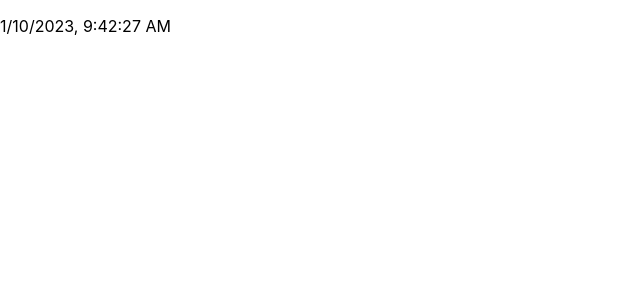
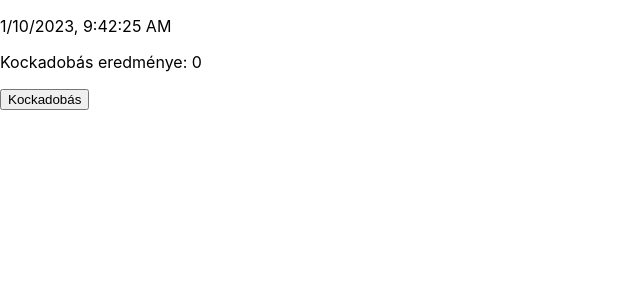
Before and after one commit to Morgi03/react-hello-Frontend, a React (Create React App) app: page / in a window 1280 px wide. Shown: the top 300 px of the page, without its empty margins (0-640 px from the left). Built offline with nearby package versions, Linux system fonts and the light colour scheme.

Commit message:
kockadobás

```diff
--- a/src/App.tsx
+++ b/src/App.tsx
@@ -1,30 +1,43 @@
-import React, { Component } from 'react';
-import logo from './logo.svg';
-import './App.css';
+import React, { Component } from "react";
+import logo from "./logo.svg";
+import "./App.css";
 
 interface State {
   datum: Date;
+  dobas: number;
 }
 
 class App extends Component<{}, State> {
-
   constructor(props: {}) {
     super(props);
 
     this.state = {
-      datum: new Date()
-    }
+      datum: new Date(),
+      dobas: 0,
+    };
 
     setInterval(() => {
       this.setState({
-        datum: new Date()
-      })
-    },1000);
+        datum: new Date(),
+      });
+    }, 1000);
   }
 
+  kockadobas = () => {
+    const ujSzam = Math.floor(Math.random() * 6 + 1);
+    this.setState({
+      dobas: ujSzam
+    })
+  }
 
   render(): React.ReactNode {
-    return <p id="hello">{ this.state.datum.toLocaleString() }</p>;
+    return (
+      <div>
+        <p id="hello">{this.state.datum.toLocaleString()}</p>
+        <p>Kockadobás eredménye: {this.state.dobas }</p>
+        <button onClick={this.kockadobas}>Kockadobás</button>
+      </div>
+    );
   }
 }
 
```
